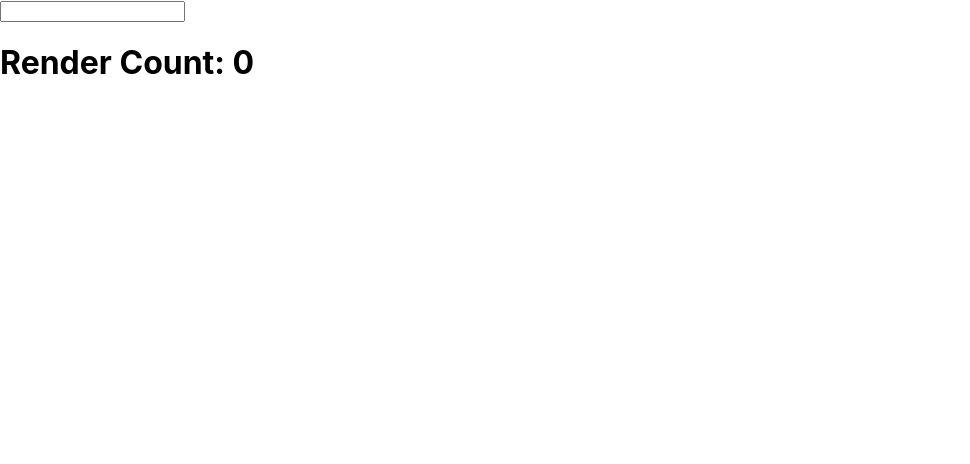
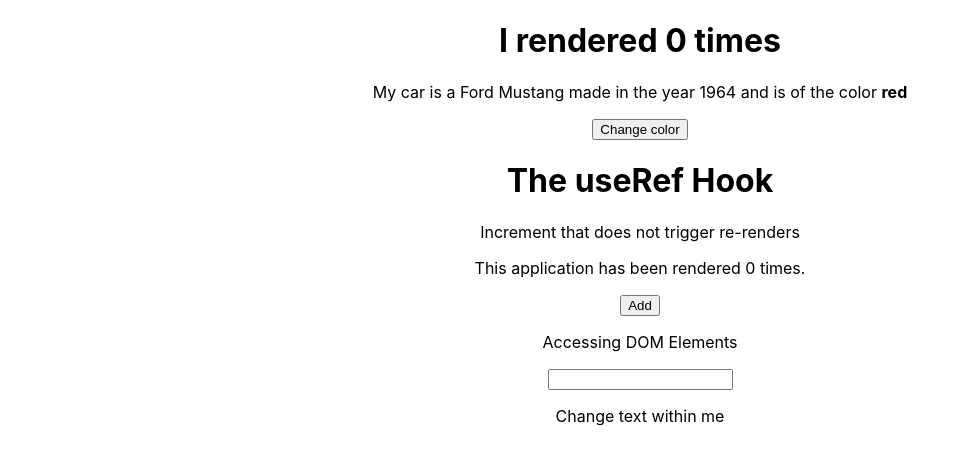
Before and after one commit to Charvine-300/React-Hooks, a React (Create React App) app: page / in a window 1280 px wide. Shown: the top 464 px of the page, without its empty margins (0-970 px from the left). Built offline with nearby package versions, Linux system fonts and the light colour scheme.

Commit message:
The useRef Hook

```diff
--- a/public/index.html
+++ b/public/index.html
@@ -24,7 +24,7 @@
       work correctly both with client-side routing and a non-root public URL.
       Learn how to configure a non-root public URL by running `npm run build`.
     -->
-    <title> Hooks in React </title>
+    <title>React App</title>
   </head>
   <body>
     <noscript>You need to enable JavaScript to run this app.</noscript>
--- a/src/App.js
+++ b/src/App.js
@@ -1,23 +1,42 @@
-import { useState, useEffect, useRef } from "react";
+import './App.css';
+import { useState, useEffect } from 'react';
+import Ref from './components/Ref';
+
+
 
 
 function App() {
-  const [inputValue, setInputValue] = useState("");
-  const count = useRef(0);
+  const [count, setCount] = useState(0);
+  const [car, setCar] = useState({
+    brand: "Ford",
+    model: "Mustang",
+    year: "1964",
+    color: "red"
+  });
+
+  const changeColor = () => {
+    setCar({
+      ...car,
+      color: "blue"
+    });
+  }
 
   useEffect(() => {
-    count.current = count.current + 1;
+    /*setTimeout(() => {
+      setCount((count) => count + 1);
+    }, 1000);*/
+    console.log("useEffect Ran");
   });
 
+
+
   return (
-    <>
-      <input
-        type="text"
-        value={inputValue}
-        onChange={(e) => setInputValue(e.target.value)}
-      />
-      <h1>Render Count: {count.current}</h1>
-    </>
+    <div className="App">
+      <h1> I rendered {count} times </h1>
+      <p> My car is a {car.brand} {car.model} made in the year {car.year} and is of the color <strong> {car.color} </strong>  </p>
+      <button onClick={changeColor}> Change color </button>
+      <Ref />
+    </div>
   );
 }
 
--- /dev/null
+++ b/src/components/Ref.jsx
@@ -0,0 +1,39 @@
+import { useRef } from "react";
+
+
+const Ref = () => {
+  const count = useRef(0);
+  const inputBar = useRef();
+  const paragraph = useRef();
+
+
+  return (
+    <>
+      <h1> The useRef Hook </h1>
+      <p> Increment that does not trigger re-renders </p>
+      <p> This application has been rendered {count.current} times. </p>
+      <button onClick={() => {
+        count.current += 1;
+        console.log(count);
+      }}> Add </button>
+
+      <p> Accessing DOM Elements </p>
+      <input
+        type="text"
+        ref={inputBar}
+        onFocus={() => {
+          console.log(inputBar);
+          inputBar.current.value = "React Lesson Part 2 - Hooks in React";
+        }}
+      />
+      <p
+        ref={paragraph}
+        onClick={() => {
+          paragraph.current.innerHTML = "React Lesson Part 2 - Hooks in React";
+        }}
+      > Change text within me </p>
+    </>
+  );
+}
+
+export default Ref;
```
